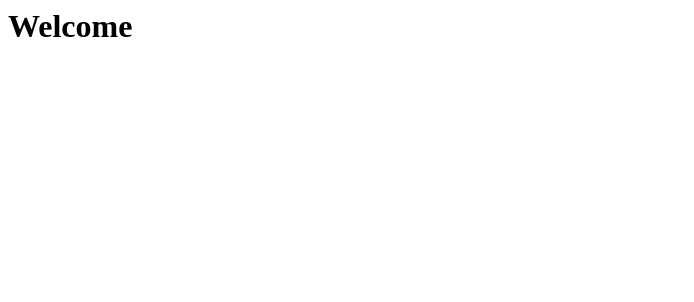
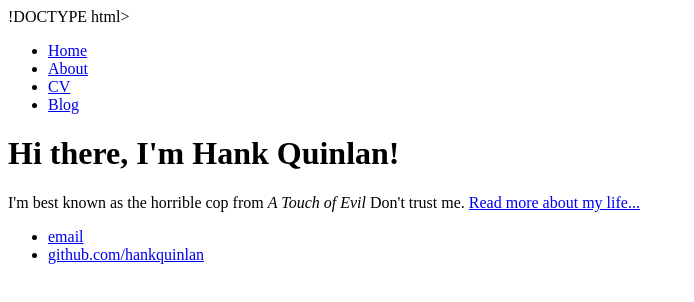
Before and after one commit to intelligentvehicle1/intelligentvehicle1, a plain HTML site: page index.html in a window 1280 px wide. Shown: the whole page, without its empty margins (0-694 px from the left). Drawn offline with Linux system fonts and the light colour scheme.

Commit message:
Update index.html

```diff
--- a/index.html
+++ b/index.html
@@ -1 +1,28 @@
-<h1>Welcome</h1>
+!DOCTYPE html>
+<html>
+	<head>
+		<title>Hank Quinlan, Horrible Cop</title>
+	</head>
+	<body>
+		<nav>
+    		<ul>
+        		<li><a href="/">Home</a></li>
+	        	<li><a href="/about">About</a></li>
+        		<li><a href="/cv">CV</a></li>
+        		<li><a href="/blog">Blog</a></li>
+    		</ul>
+		</nav>
+		<div class="container">
+    		<div class="blurb">
+        		<h1>Hi there, I'm Hank Quinlan!</h1>
+				<p>I'm best known as the horrible cop from <em>A Touch of Evil</em> Don't trust me. <a href="/about">Read more about my life...</a></p>
+    		</div><!-- /.blurb -->
+		</div><!-- /.container -->
+		<footer>
+    		<ul>
+        		<li><a href="mailto:hankquinlanhub@gmail.com">email</a></li>
+        		<li><a href="https://github.com/hankquinlan">github.com/hankquinlan</a></li>
+			</ul>
+		</footer>
+	</body>
+</html>
```
